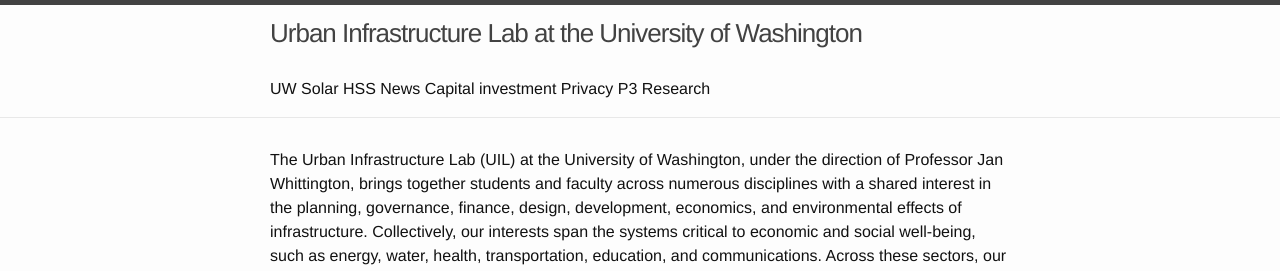
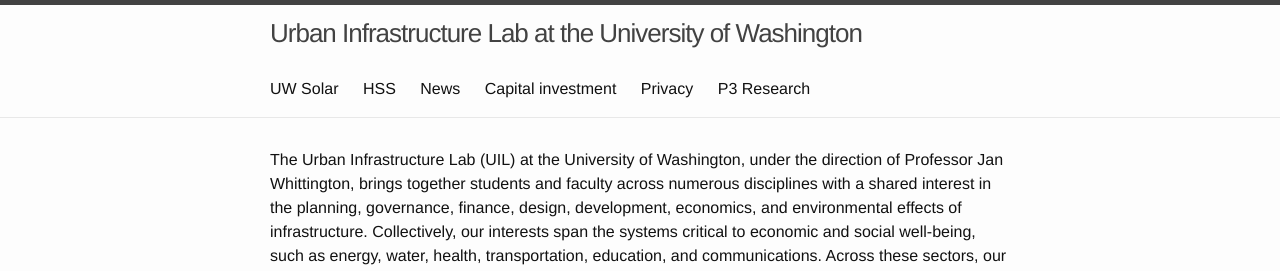
Before and after one commit to urbaninfra/urbaninfra.github.io, a Jekyll site: the page built from index.html, in a window 1280 px wide. Shown: the top 271 px of the page. Built offline with Jekyll 4.4.1, drawn with Linux system fonts in a browser that asks for light colours.

Commit message:
reinstate left padding on nav

```diff
--- a/_sass/_layout.scss
+++ b/_sass/_layout.scss
@@ -37,7 +37,7 @@
 
         // Gaps between nav items, but not on the first one
         &:not(:first-child) {
-            margin-left: 0px;
+            margin-left: 20px;
         }
     }
 
```
